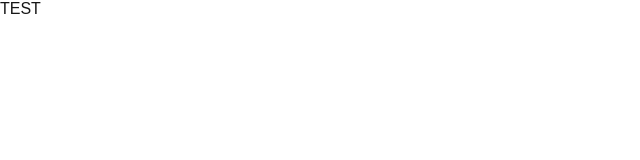
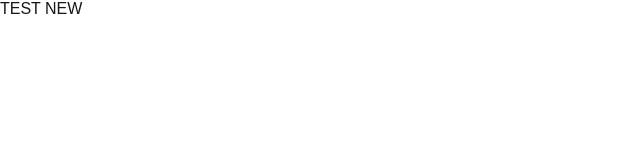
Before and after one commit to aikobeyers/ab-website-react, a Next.js app: page / in a window 1280 px wide. Shown: the top 160 px of the page, without its empty margins (0-640 px from the left). Built offline with nearby package versions, Linux system fonts and the light colour scheme.

Commit message:
setup first routing

```diff
--- a/src/app/globals.css
+++ b/src/app/globals.css
@@ -1,12 +1,12 @@
+/*Light mode*/
 :root {
   --background: #ffffff;
   --foreground: #171717;
 }
 
 @media (prefers-color-scheme: dark) {
+ /*Dark mode*/
   :root {
-    --background: #0a0a0a;
-    --foreground: #ededed;
   }
 }
 
--- a/src/app/page.tsx
+++ b/src/app/page.tsx
@@ -1,6 +1,6 @@
 
 export default function Home() {
   return (
-    <div>TEST</div>
+    <div>TEST NEW</div>
   );
 }
```
